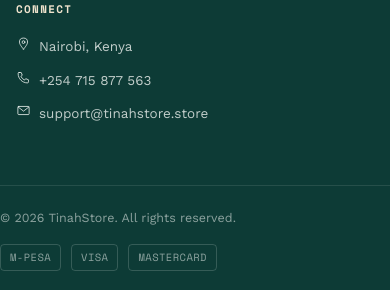
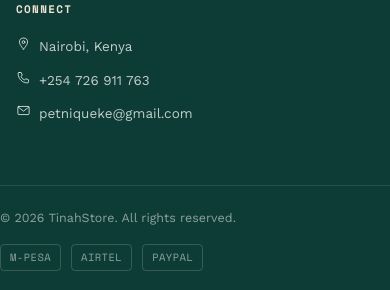
Before and after one commit to Emmanu-hec2a/tinahstore.me, a React (Vite) app in the folder tinahstore/: page / in a window 390 px wide. Shown: the part 6252-6542 px from the top of the page. Built offline with nearby package versions, Linux system fonts and the light colour scheme; no server answers.

Commit message:
Update: Phone number

```diff
--- a/tinahstore/src/components/layout/Footer.jsx
+++ b/tinahstore/src/components/layout/Footer.jsx
@@ -36,16 +36,16 @@ export default function Footer({ compact = false }) {
         <div className="footer-col">
           <h4>Connect</h4>
           <div className="contact-line"><Icon name="mapPin" className="icon icon-sm" /> Nairobi, Kenya</div>
-          <div className="contact-line"><Icon name="phone" className="icon icon-sm" /> +254 715 877 563</div>
-          <div className="contact-line"><Icon name="mail" className="icon icon-sm" /> support@tinahstore.store</div>
+          <div className="contact-line"><Icon name="phone" className="icon icon-sm" /> +254 726 911 763</div>
+          <div className="contact-line"><Icon name="mail" className="icon icon-sm" /> petniqueke@gmail.com</div>
         </div>
       </div>
       <div className="container footer-bottom">
         <span>© 2026 TinahStore. All rights reserved.</span>
         <div className="pay-icons">
           <span className="pay-chip">M-PESA</span>
-          <span className="pay-chip">VISA</span>
-          <span className="pay-chip">MASTERCARD</span>
+          <span className="pay-chip">AIRTEL</span>
+          <span className="pay-chip">PAYPAL</span>
         </div>
       </div>
     </footer>
--- a/tinahstore/src/pages/Checkout.jsx
+++ b/tinahstore/src/pages/Checkout.jsx
@@ -123,8 +123,8 @@ export default function Checkout() {
                     <p><b>Instructions:</b></p>
                     <p style={{ marginTop: 6 }}>1. Send the 60% deposit (<b>{formatKes(cart.total * 0.6)}</b>) to the number below:</p>
                     <div style={{ marginTop: 10, padding: '10px', background: 'var(--surface)', borderRadius: 6, border: '1px solid var(--hairline)' }}>
-                      <p><b>M-PESA:</b> 0715877563 (Symon Nyamburi)</p>
-                      <p><b>Airtel Money:</b> 0750243752 (Symon Nyamburi)</p>
+                      <p><b>M-PESA:</b> 0726911763 (CHRISTINE)</p>
+                      <p><b>Airtel Money:</b> 0750243752 (CHRISTINE)</p>
                     </div>
                     <p style={{ marginTop: 12 }}>2. Enter your <b>Transaction Code</b> below (e.g., RJL1234567):</p>
                     <input
--- a/tinahstore/src/pages/Home.jsx
+++ b/tinahstore/src/pages/Home.jsx
@@ -18,8 +18,8 @@ const categories = [
 
 const contactLinks = [
   { label: 'Gmail', value: 'support@tinahstore.store', href: 'mailto:support@tinahstore.store', icon: 'mail' },
-  { label: 'Phone', value: '+254 715 877 563', href: 'tel:+254715877563', icon: 'phone' },
-  { label: 'WhatsApp', value: 'Chat with us', href: 'https://wa.me/254715877563', icon: 'whatsapp' },
+  { label: 'Phone', value: '+254 726 911 763', href: 'tel:+254726911763', icon: 'phone' },
+  { label: 'WhatsApp', value: 'Chat with us', href: 'https://wa.me/254726911763', icon: 'whatsapp' },
   { label: 'TikTok', value: '@hotfits28', href: 'https://www.tiktok.com/@hotfits28', icon: 'tiktok' },
 //   { label: 'X', value: '@tinahstore', href: 'https://x.com/tinahstore', icon: 'xSocial' },
 ];
@@ -57,7 +57,7 @@ export default function Home() {
     "logo": "https://tinahstore.store/favicon.png",
     "contactPoint": {
       "@type": "ContactPoint",
-      "telephone": "+254-715-877-563",
+      "telephone": "+254-726-911-763",
       "contactType": "customer service",
       "areaServed": "KE",
       "availableLanguage": "en"
--- a/tinahstore/src/pages/OrderConfirmation.jsx
+++ b/tinahstore/src/pages/OrderConfirmation.jsx
@@ -7,7 +7,7 @@ import { formatKes } from '../data/products.js';
 import { api } from '../services/api.js';
 
 const supportEmail = 'support@tinahstore.store';
-const supportPhone = '254715877563';
+const supportPhone = '254726911763';
 
 export default function OrderConfirmation() {
   const location = useLocation();
```
Also changed, not shown: 1 other file (tests, documents, lock files or other folders).
